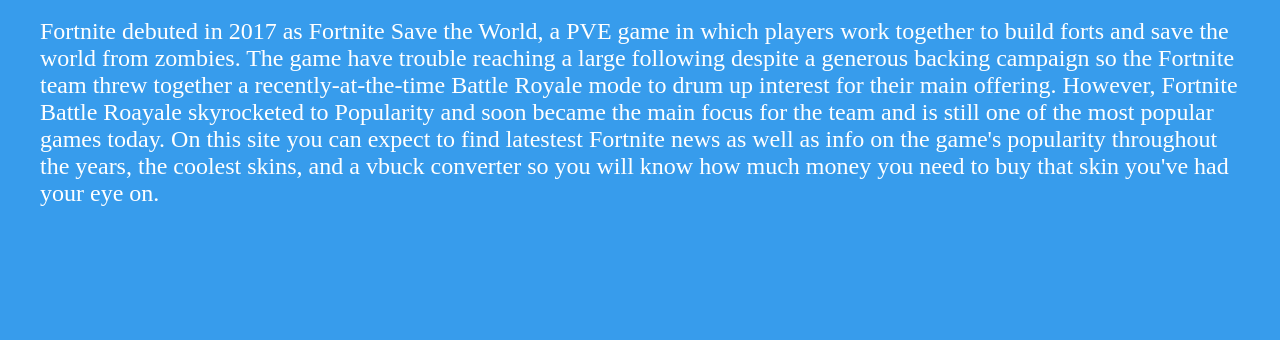
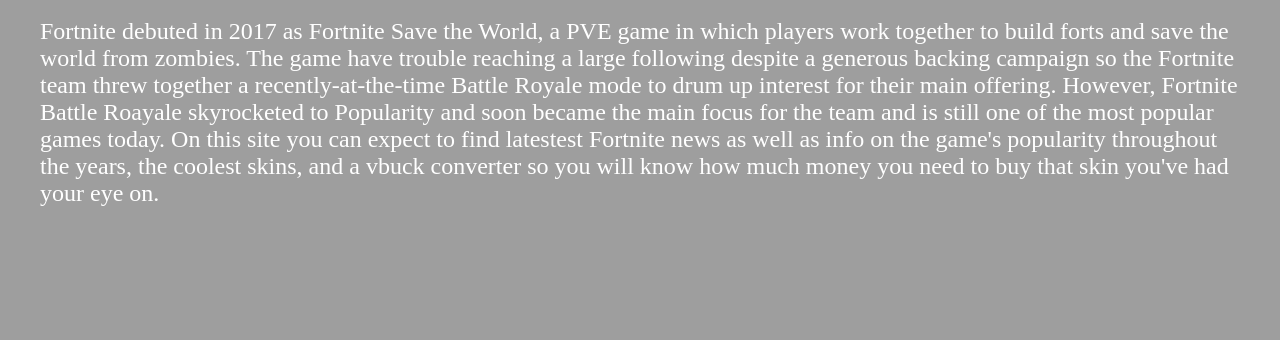
Before and after one commit to beramsey/Nite-Info, a plain HTML site: page index.html in a window 1280 px wide. Shown: the part 233-573 px from the top of the page. Drawn offline with nearby package versions, Linux system fonts and the light colour scheme; the site is published under a folder, as on GitHub Pages, so addresses that start at the root find nothing; a web font is replaced by a local one.

Commit message:
fixed bg image

```diff
--- a/style/css/style.css
+++ b/style/css/style.css
@@ -1,5 +1,5 @@
 body {
-  background-image: url("/style/images/bluebg.png");
+  background-image: url("../images/bluebg.png");
   background-size: cover;
   background-color: #379CEC;
   color: white;
```
